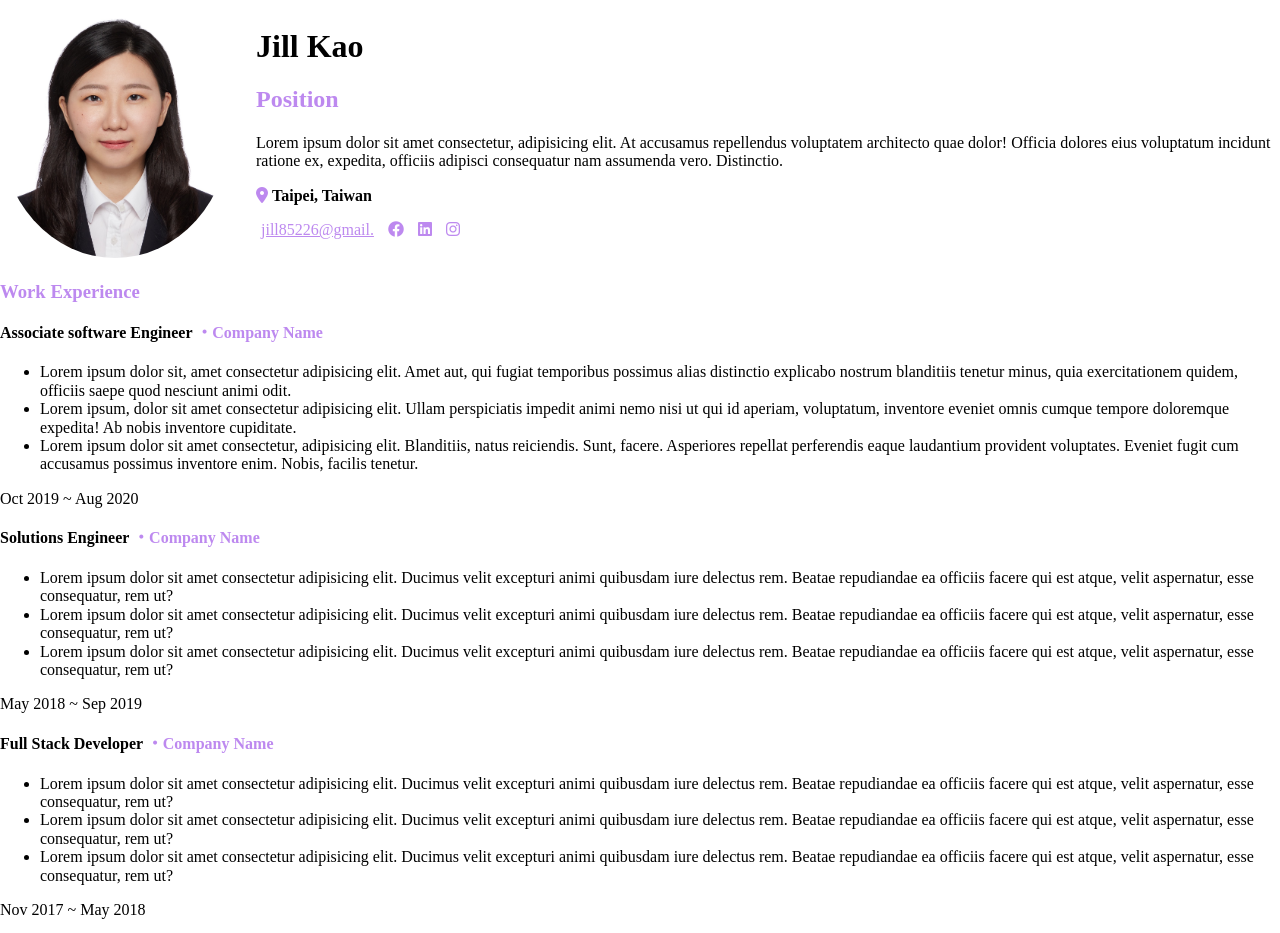
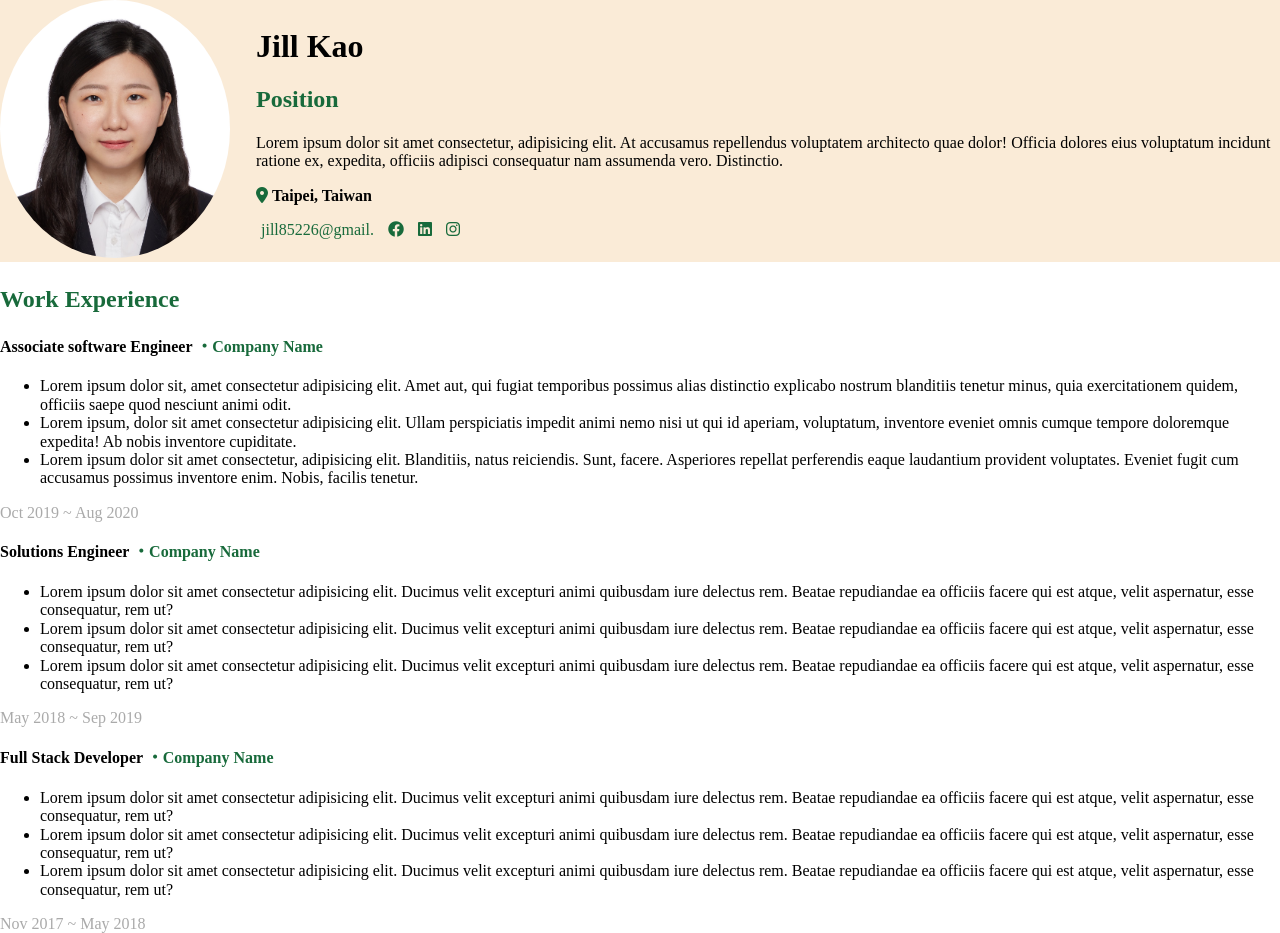
Before and after one commit to jilliscute/jilliscutee.github.io, a plain HTML site: page CVLAB/index.html in a window 1280 px wide. Drawn offline with Linux system fonts and the light colour scheme.

Commit message:
add background

```diff
--- a/CVLAB/stylesheets/style.css
+++ b/CVLAB/stylesheets/style.css
@@ -1,10 +1,10 @@
 /* 定寬容器 */
+.primary{
+    color: #186a3b;
+}
 
-.primary{
-    color: rgba(137, 43, 226, 0.555);
-}
 .container{
-    max-width: 1200px;
+    max-width: 1000px;
     margin: 0 auto;
 }
 
@@ -14,7 +14,6 @@
 }
 
 .intro-block .row{
-
     align-items: center;
 }
 .avatar{
@@ -32,10 +31,25 @@
 
 .contact-me ul{
     list-style: none;
-    padding: 0%;
+    padding: 0;
 }
-
-.contact-me ul li{
+.contact-me>ul li{
     display: inline;
     padding: 0 5px;
 }
+
+.contact-me a {
+    text-decoration: none;
+}
+
+.secondary {
+    color: #AAA;
+}
+
+.title {
+    font-size: 24px;
+}
+
+.intro-block{
+    background-color: antiquewhite;
+}
```
